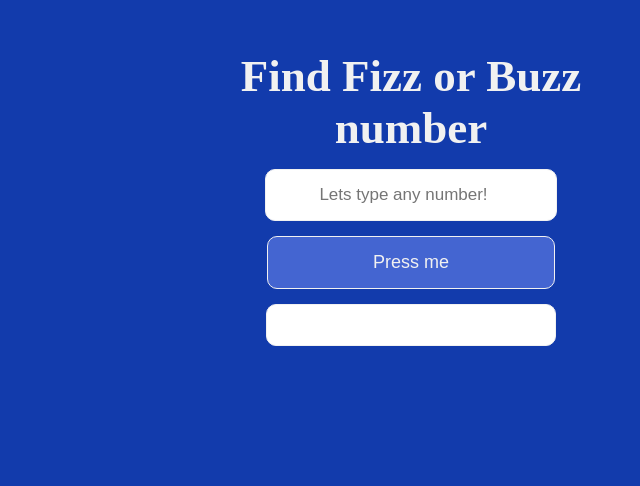
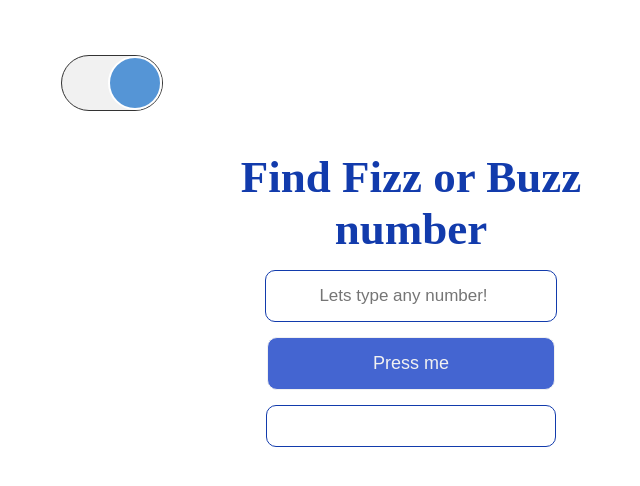
Before and after one commit to Omina27/month3-day9, a plain HTML site: page index.html in a window 1280 px wide. Shown: the whole page, without its empty margins (229-869 px from the left). Drawn offline with Linux system fonts and the light colour scheme.

Commit message:
add dark mode

```diff
--- a/css/main.css
+++ b/css/main.css
@@ -2,6 +2,8 @@ body {
     margin: 0;
     box-sizing: border-box;
     background-color: #123bac;
+    color: #f1f1f1;
+    transition: all 1s ease-in
 }
 
 .container {
@@ -11,6 +13,44 @@ body {
     margin-left: auto;
     margin-right: auto;
 
+}
+
+.dark {
+    background-color: #123bac;
+    color: #f1f1f1;
+    transition: all 1s ease-in;
+}
+
+.sun {
+    background-color: #fff;
+    color:#123bac;
+    transition:all 1s ease-in
+}
+
+
+.toggle {
+    width: 100px;
+    display: flex;
+    border-radius: 150px;
+    border: 1px solid #333;
+    background-color:#f1f1f1;
+    margin-top: 45px;
+    cursor: pointer;
+}
+
+.toggle--on > .toggle__child {
+    margin-left: 46px;
+    background-color: #5595d6;
+}
+
+.toggle__child {
+    transition: margin-left 0.5s ease-in-out;
+    display: block;
+    width: 50px;
+    height: 50px;
+    border-radius: 50%;
+    border: 2px solid #fff;
+    background-color: #5595d6;
 }
 
 .form {
@@ -27,14 +67,14 @@ body {
     font-size: 45px;
     margin-bottom: 15px;
     text-align: center;
-    color: #f1f1f1;
+
 }
 
 .input {
     padding: 15px;
     width: 260px;
     border-radius: 10px;
-    border: 1px solid #f1f1f1;
+    border: 1px solid #123bac;
     text-align: center;
     font-weight: 400;
     font-size: 17px;
@@ -57,7 +97,7 @@ body {
     width: 248px;
     padding: 20px;
     border-radius: 10px;
-    border: 1px solid #f1f1f1;
+    border: 1px solid #123bac;
     margin-left: auto;
     margin-right: auto;
     background-color: #fff;
--- a/index.html
+++ b/index.html
@@ -7,8 +7,14 @@
     <link rel="stylesheet" href="./css/main.css">
     <title>FizzBuzz</title>
 </head>
-<body>
+<body class="sun dark">
+
+
     <div class="container">
+        <div class="toggle toggle--on">
+            <span class="toggle__child"></span>
+        </div>
+
         <form class="form" action="/" id="form">
             <label class="label" for="number">Find Fizz or Buzz number</label>
             <input class="input" type="number" id="amount" placeholder="Lets type any number!">
--- a/js/main.js
+++ b/js/main.js
@@ -1,6 +1,5 @@
 var num = document.getElementById("amount")
 var javob = document.getElementById("result")
-
 
 
 form.addEventListener('submit', function(e) {
@@ -25,9 +24,17 @@ function natija (num) {
   }
 }
 
+var toggle = document.querySelector('.toggle')
+var toggleOn = document.querySelector('.toggle--on')
+var dark =document.querySelector('.dark')
+var sun = document.querySelector('.sun')
 
+toggle.addEventListener('click', function (event){
+  toggleOn.classList.toggle ('toggle--on');
+  document.body.classList.toggle ('dark');
+  document.body.classList.toggle ('sun');
 
-
+})
 
 
 
```
